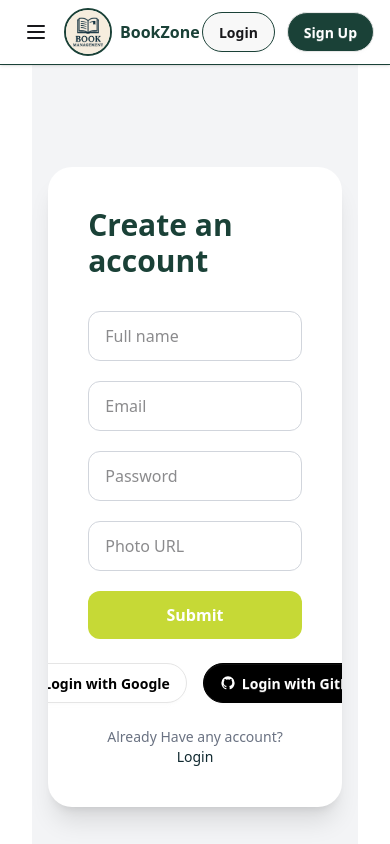
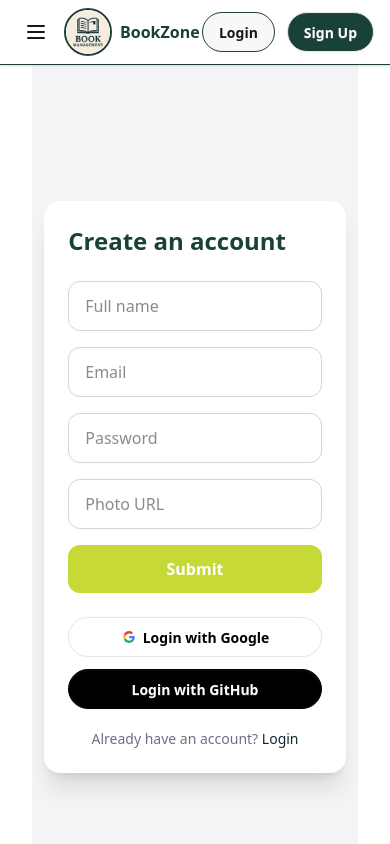
Before and after one commit to chaitey23/Library-management-client, a React (Vite) app: page /register in a window 390 px wide. Shown: the top 844 px of the page. Built offline with nearby package versions, Linux system fonts and the light colour scheme; no server answers.

Commit message:
fix responsive design

```diff
--- a/src/Contexts/AuthContext/AuthProvider.jsx
+++ b/src/Contexts/AuthContext/AuthProvider.jsx
@@ -11,9 +11,6 @@ const AuthProvider = ({ children }) => {
     const [user, setUser] = useState(null);
     const [isAdmin, setIsAdmin] = useState(false);
     const axiosSecure = useAxiosSecure(user);
-
-    console.log("BASE URL:", import.meta.env.VITE_BASE_URL);
-
     const createUser = (email, password) => {
         setLoading(true)
         return createUserWithEmailAndPassword(auth, email, password)
--- a/src/Pages/Register/Register.jsx
+++ b/src/Pages/Register/Register.jsx
@@ -1,132 +1,159 @@
-import React, { use, useState } from 'react';
-import registerPicture from '../../assets/register.jpg'
+import React, { useState, useContext } from 'react';
+import registerPicture from '../../assets/register.jpg';
 import { Link, useLocation, useNavigate } from 'react-router';
 import { AuthContext } from '../../Contexts/AuthContext/AuthContext';
 import { toast } from 'react-toastify';
 import Swal from 'sweetalert2';
 
 const Register = () => {
-    const { createUser, googleSignIn, updateUser } = use(AuthContext);
-    const [passwordError, setPasswordError] = useState("");
+    const { createUser, googleSignIn, updateUser } = useContext(AuthContext);
+    const [passwordError, setPasswordError] = useState('');
     const location = useLocation();
     const navigate = useNavigate();
-    const handleRegister = e => {
+
+    const handleRegister = async (e) => {
         e.preventDefault();
-        setPasswordError("");
+        setPasswordError('');
+
         const form = e.target;
         const name = form.name.value;
         const email = form.email.value;
         const password = form.password.value;
         const photo = form.photo.value;
+
         if (!/(?=.*[A-Z])/.test(password)) {
-            setPasswordError("Password must contain at least one uppercase letter!")
+            setPasswordError('Password must contain at least one uppercase letter!');
             return;
         }
         if (!/(?=.*[a-z])/.test(password)) {
-            setPasswordError("Password must contain at least one lowercase letter!")
+            setPasswordError('Password must contain at least one lowercase letter!');
             return;
         }
         if (password.length < 6) {
-            setPasswordError("Password must be at least 6 characters long!")
+            setPasswordError('Password must be at least 6 characters long!');
             return;
         }
 
-        // createUser
         createUser(email, password)
-            .then(result => {
-                // console.log(result);
+            .then(() => {
                 updateUser({
                     displayName: name,
-                    photoURL: photo
+                    photoURL: photo,
                 })
                     .then(() => {
                         Swal.fire({
                             icon: 'success',
                             title: 'Registration Successful!',
                             text: 'Welcome to our website!',
-                        })
+                        });
                         form.reset();
-                        navigate(location.state?.form || "/")
+                        navigate(location.state?.from || '/');
                     })
-                    .catch(err => {
-                        toast.error(err.message)
-                    })
+                    .catch((err) => toast.error(err.message));
+            })
+            .catch((error) => toast.error(error.message));
+    };
 
-
-            })
-            .catch(error => {
-                console.log(error);
-            })
-    }
     const handleRegisterGoogleSignIn = () => {
         googleSignIn()
-            .then(result => {
+            .then((result) => {
                 Swal.fire({
                     icon: 'success',
                     title: 'Google Login Successful',
                     text: `Welcome ${result.user.displayName || ''}`,
-                })
-                navigate(location.state?.from || "/")
+                });
+                navigate(location.state?.from || '/');
             })
-            .catch(error => {
-                toast.error(error.message)
-            })
-    }
+            .catch((error) => toast.error(error.message));
+    };
+
     return (
-        <div className="min-h-screen flex items-center justify-center bg-gray-100 px-4">
-            <div className="w-full max-w-6xl bg-white shadow-xl rounded-3xl overflow-hidden grid grid-cols-1 md:grid-cols-2">
-                <div className="p-10">
-                    <h2 className="text-3xl font-bold mb-8 text-[#1a4137]">Create an account</h2>
+        <div className="min-h-screen flex items-center justify-center bg-gray-100 px-3 sm:px-6">
+            <div className="w-full max-w-6xl bg-white shadow-xl rounded-2xl md:rounded-3xl overflow-hidden grid grid-cols-1 md:grid-cols-2">
 
-                    <form onSubmit={handleRegister} className="space-y-5">
+                {/* Form Section */}
+                <div className="p-6 sm:p-8 md:p-10">
+                    <h2 className="text-2xl sm:text-3xl font-bold mb-6 sm:mb-8 text-[#1a4137]">
+                        Create an account
+                    </h2>
+
+                    <form onSubmit={handleRegister} className="space-y-4 sm:space-y-5">
                         <input
-                            type="text" name='name'
+                            type="text"
+                            name="name"
                             placeholder="Full name"
-                            className="w-full px-4 py-3 rounded-xl border border-gray-300 focus:outline-none"
+                            required
+                            className="w-full px-4 py-3 sm:py-3.5 rounded-xl border border-gray-300 focus:outline-none"
                         />
+
                         <input
-                            type="email" name='email'
+                            type="email"
+                            name="email"
                             placeholder="Email"
-                            className="w-full px-4 py-3 rounded-xl border border-gray-300 focus:outline-none"
+                            required
+                            className="w-full px-4 py-3 sm:py-3.5 rounded-xl border border-gray-300 focus:outline-none"
                         />
+
                         <input
-                            type="password" name='password'
+                            type="password"
+                            name="password"
                             placeholder="Password"
-                            className="w-full px-4 py-3 rounded-xl border border-gray-300 focus:outline-none"
+                            required
+                            className="w-full px-4 py-3 sm:py-3.5 rounded-xl border border-gray-300 focus:outline-none"
                         />
-                        {
-                            passwordError && <p className="text-red-500 text-sm mt-1">{passwordError}</p>
-                        }
+
+                        {passwordError && (
+                            <p className="text-red-500 text-sm">{passwordError}</p>
+                        )}
+
                         <input
-                            type="text" name='photo'
+                            type="text"
+                            name="photo"
                             placeholder="Photo URL"
-                            className="w-full px-4 py-3 rounded-xl border border-gray-300 focus:outline-none"
+                            className="w-full px-4 py-3 sm:py-3.5 rounded-xl border border-gray-300 focus:outline-none"
                         />
+
                         <button
                             type="submit"
-                            className="w-full py-3
-                             bg-[#c6d936] text-white rounded-xl font-semibold transition cursor-pointer"
+                            className="w-full py-3 sm:py-3.5 bg-[#c6d936] text-white rounded-xl font-semibold cursor-pointer"
                         >
                             Submit
                         </button>
                     </form>
-                    <div className="flex justify-center gap-4 mt-6">
-                        <button onClick={handleRegisterGoogleSignIn} className="btn rounded-full bg-white text-black border-[#e5e5e5]">
-                            <svg aria-label="Google logo" width="16" height="16" xmlns="http://www.w3.org/2000/svg" viewBox="0 0 512 512"><g><path d="m0 0H512V512H0" fill="#fff"></path><path fill="#34a853" d="M153 292c30 82 118 95 171 60h62v48A192 192 0 0190 341"></path><path fill="#4285f4" d="m386 400a140 175 0 0053-179H260v74h102q-7 37-38 57"></path><path fill="#fbbc02" d="m90 341a208 200 0 010-171l63 49q-12 37 0 73"></path><path fill="#ea4335" d="m153 219c22-69 116-109 179-50l55-54c-78-75-230-72-297 55"></path></g></svg>
+
+                    {/* Social Login */}
+                    <div className="flex flex-col sm:flex-row justify-center gap-3 sm:gap-4 mt-6">
+                        <button
+                            onClick={handleRegisterGoogleSignIn}
+                            className="btn w-full sm:w-auto rounded-full bg-white text-black border-[#e5e5e5]"
+                        >
+                            <svg width="16" height="16" viewBox="0 0 512 512">
+                                <path fill="#34a853" d="M153 292c30 82 118 95 171 60h62v48A192 192 0 0190 341" />
+                                <path fill="#4285f4" d="m386 400a140 175 0 0053-179H260v74h102q-7 37-38 57" />
+                                <path fill="#fbbc02" d="m90 341a208 200 0 010-171l63 49q-12 37 0 73" />
+                                <path fill="#ea4335" d="m153 219c22-69 116-109 179-50l55-54c-78-75-230-72-297 55" />
+                            </svg>
                             Login with Google
                         </button>
-                        <button className="btn rounded-full bg-black text-white border-black">
-                            <svg aria-label="GitHub logo" width="16" height="16" xmlns="http://www.w3.org/2000/svg" viewBox="0 0 24 24"><path fill="white" d="M12,2A10,10 0 0,0 2,12C2,16.42 4.87,20.17 8.84,21.5C9.34,21.58 9.5,21.27 9.5,21C9.5,20.77 9.5,20.14 9.5,19.31C6.73,19.91 6.14,17.97 6.14,17.97C5.68,16.81 5.03,16.5 5.03,16.5C4.12,15.88 5.1,15.9 5.1,15.9C6.1,15.97 6.63,16.93 6.63,16.93C7.5,18.45 8.97,18 9.54,17.76C9.63,17.11 9.89,16.67 10.17,16.42C7.95,16.17 5.62,15.31 5.62,11.5C5.62,10.39 6,9.5 6.65,8.79C6.55,8.54 6.2,7.5 6.75,6.15C6.75,6.15 7.59,5.88 9.5,7.17C10.29,6.95 11.15,6.84 12,6.84C12.85,6.84 13.71,6.95 14.5,7.17C16.41,5.88 17.25,6.15 17.25,6.15C17.8,7.5 17.45,8.54 17.35,8.79C18,9.5 18.38,10.39 18.38,11.5C18.38,15.32 16.04,16.16 13.81,16.41C14.17,16.72 14.5,17.33 14.5,18.26C14.5,19.6 14.5,20.68 14.5,21C14.5,21.27 14.66,21.59 15.17,21.5C19.14,20.16 22,16.42 22,12A10,10 0 0,0 12,2Z"></path></svg>
+
+                        <button className="btn w-full sm:w-auto rounded-full bg-black text-white border-black">
                             Login with GitHub
                         </button>
                     </div>
-                    <p className="text-sm mt-6 text-center text-gray-500">
-                        Already Have any account? <Link className="font-medium text-[#102930]" to='/login'>Login </Link>
+
+                    <p className="text-sm mt-5 sm:mt-6 text-center text-gray-500">
+                        Already have an account?{' '}
+                        <Link to="/login" className="font-medium text-[#102930]">
+                            Login
+                        </Link>
                     </p>
                 </div>
-                <div className="hidden md:block bg-cover bg-center h-[600px]" style={{ backgroundImage: `url(${registerPicture})` }}>
-                </div>
 
+                {/* Image Section */}
+                <div
+                    className="hidden md:block bg-cover bg-center h-full min-h-[500px]"
+                    style={{ backgroundImage: `url(${registerPicture})` }}
+                />
             </div>
         </div>
     );
```
Also changed, not shown: src/Pages/Login/Login.jsx (+76 -53 lines).
